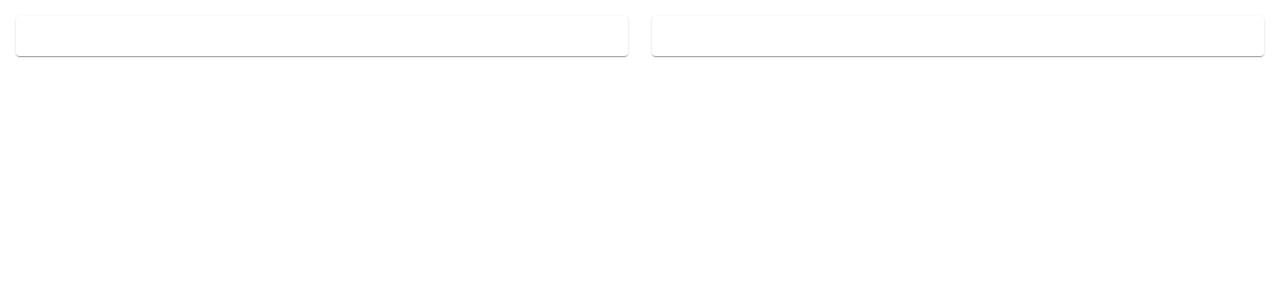
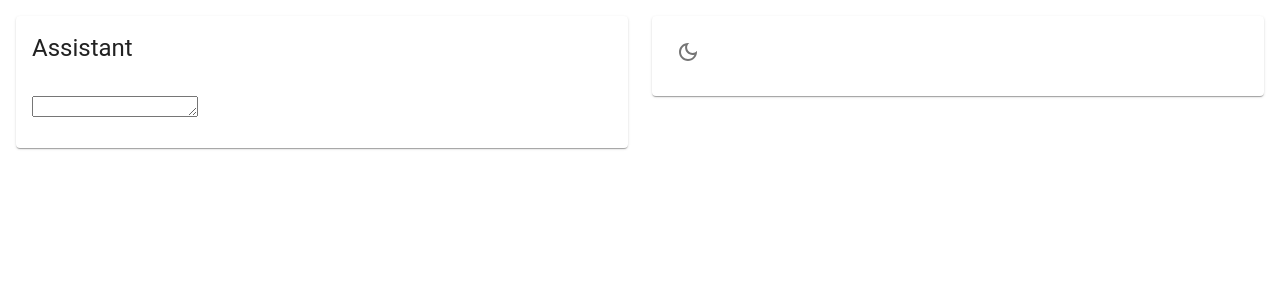
Before and after one commit to yanglee2421/create-app, a React (Vite) app in the folder react/: page /react/input in a window 1280 px wide. Shown: the top 300 px of the page. Built offline with nearby package versions, Linux system fonts and the light colour scheme.

Commit message:
theme toggle

```diff
--- a/react/src/pages/input/input.tsx
+++ b/react/src/pages/input/input.tsx
@@ -1,5 +1,15 @@
 // MUI Imports
-import { Grid, Card, CardContent, Box } from "@mui/material";
+import {
+  Grid,
+  Card,
+  CardContent,
+  Box,
+  CardHeader,
+  TextareaAutosize,
+} from "@mui/material";
+
+// Theme Imports
+import { ThemeToggle } from "@/themes";
 
 export function Input() {
   return (
@@ -7,12 +17,17 @@ export function Input() {
       <Grid container spacing={3}>
         <Grid item xs={12} sm={6}>
           <Card>
-            <CardContent></CardContent>
+            <CardHeader title="Assistant" />
+            <CardContent>
+              <TextareaAutosize />
+            </CardContent>
           </Card>
         </Grid>
         <Grid item xs={12} sm={6}>
           <Card>
-            <CardContent></CardContent>
+            <CardContent>
+              <ThemeToggle />
+            </CardContent>
           </Card>
         </Grid>
       </Grid>
--- a/react/src/redux/slice-theme.ts
+++ b/react/src/redux/slice-theme.ts
@@ -8,6 +8,9 @@ export const sliceTheme = createSlice({
     isDark(state, { payload }: PayloadAction<boolean>) {
       state.isDark = payload;
     },
+    isDarkToggle(state) {
+      state.isDark = !state.isDark;
+    },
   },
 });
 
--- a/react/src/themes/index.ts
+++ b/react/src/themes/index.ts
@@ -1 +1,2 @@
 export * from "./theme-provider";
+export * from "./theme-toggle";
--- /dev/null
+++ b/react/src/themes/theme-toggle.tsx
@@ -0,0 +1,28 @@
+// MUI Imports
+import { IconButton } from "@mui/material";
+import { LightModeOutlined, DarkModeOutlined } from "@mui/icons-material";
+
+// Redux Imports
+import { useAppDispatch, useAppSelector, sliceTheme } from "@/redux";
+
+// React Imports
+import { useMemo } from "react";
+
+export function ThemeToggle() {
+  // Redux Hooks
+  const isDark = useAppSelector((s) => s.theme.isDark);
+  const dispatch = useAppDispatch();
+
+  // Icon Element
+  const iconEl = useMemo(() => {
+    return isDark ? <LightModeOutlined /> : <DarkModeOutlined />;
+  }, [isDark]);
+
+  // Handle Toogle
+  const handleClick = () => {
+    const action = sliceTheme.actions.isDarkToggle();
+    dispatch(action);
+  };
+
+  return <IconButton onClick={handleClick}>{iconEl}</IconButton>;
+}
```
